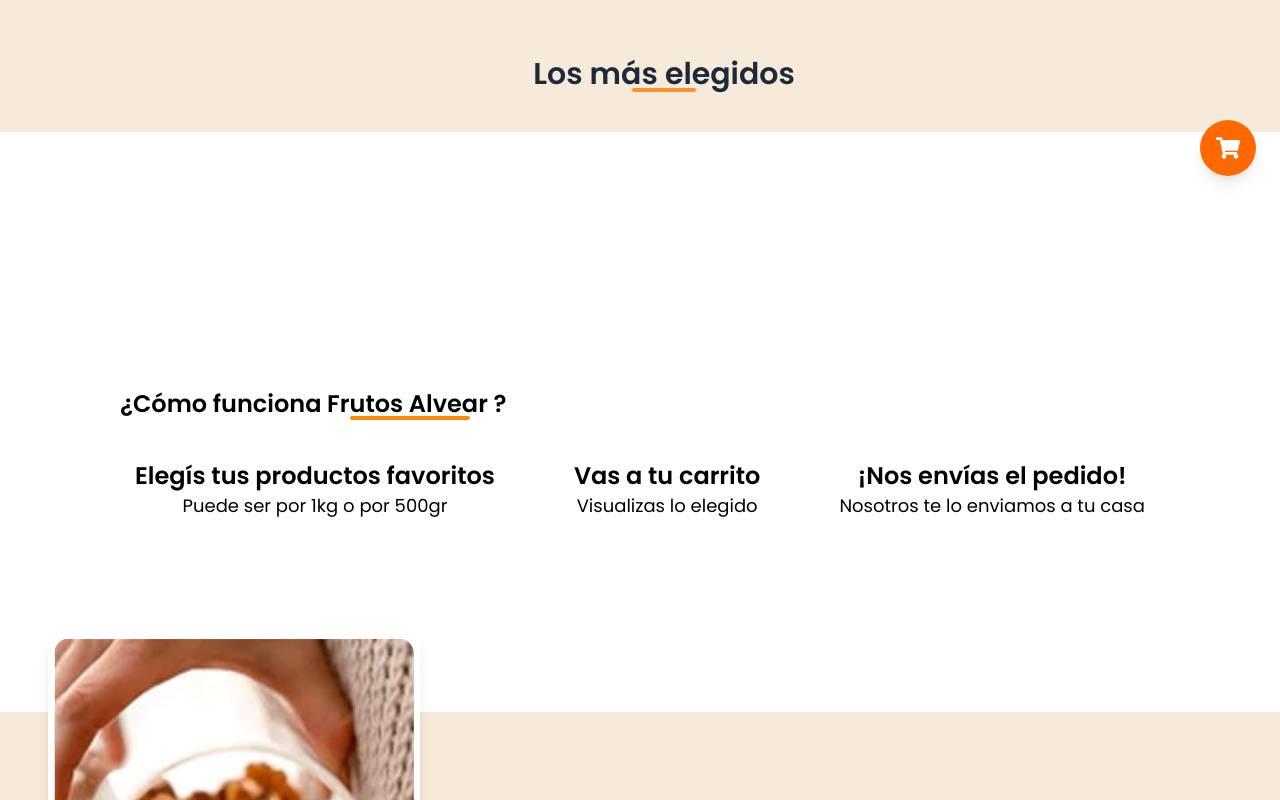
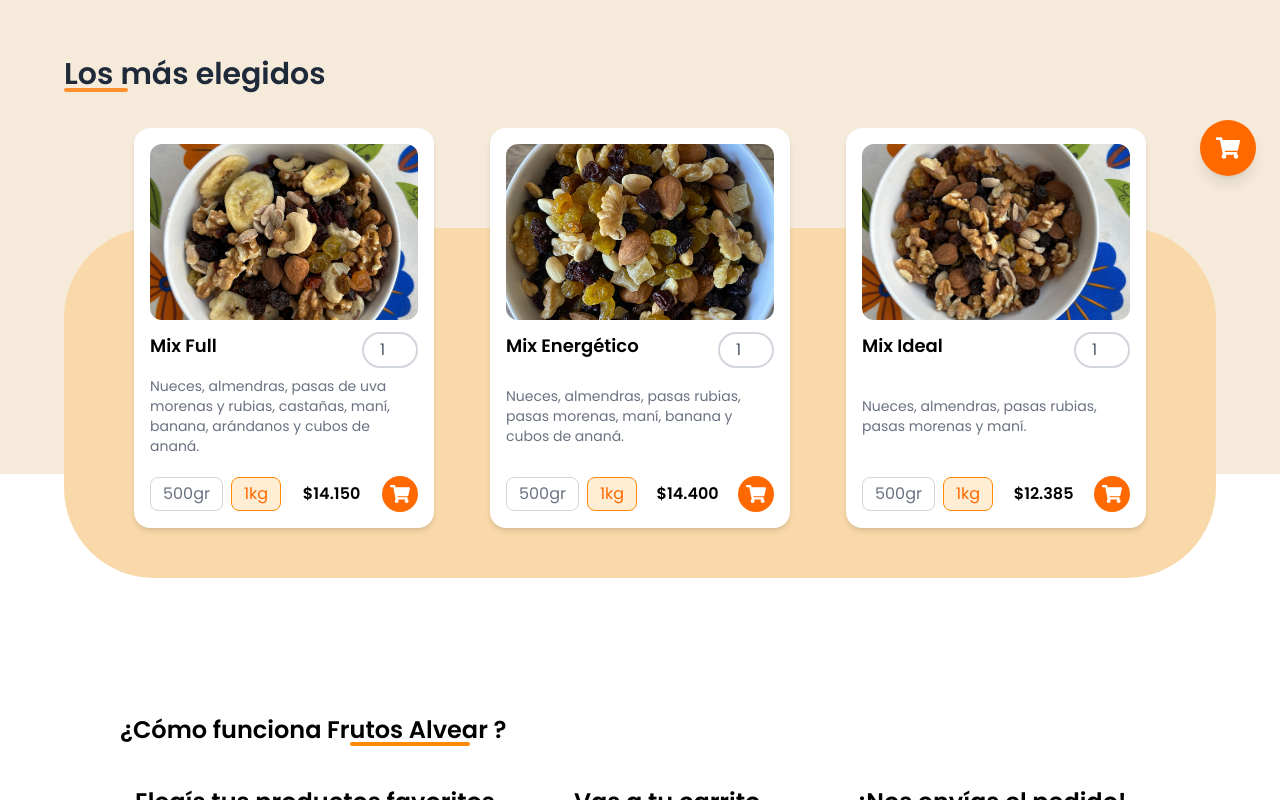
Before and after one commit to Brunoo9/frutos-secos-v2, a React (Vite) app: page / in a window 1280 px wide. Shown: the part 600-1400 px from the top of the page. Built offline with nearby package versions, Linux system fonts and the light colour scheme.

Commit message:
add new seciton and fix bugs

```diff
--- a/src/components/Products/ProductCard.tsx
+++ b/src/components/Products/ProductCard.tsx
@@ -49,7 +49,8 @@
           <div className="flex items-center gap-2 ml-2">
             <input
               type="number"
-              min="1"
+              min={1}
+              max={10}
               value={quantity}
               onChange={(e) => setQuantity(parseInt(e.target.value) || 1)}
               className="w-14 border-2 border-gray-300 rounded-full px-2 py-1 text-center text-gray-600 focus:outline-none"
--- a/src/components/layout/Header.tsx
+++ b/src/components/layout/Header.tsx
@@ -1,6 +1,5 @@
-// import { products } from "../../data/db";
-// import ProductCard from "../Products/ProductCard";
 import Navbar from "./Navbar";
+import SectionMostChosen from "./SectionMostChosen";
 
 const Header = () => {
   return (
@@ -41,20 +40,7 @@
           </div>
         </section>
 
-        <div className=" ml-12 mt-16 md:mt-20 lg:mt-24 flex flex-col items-center justify-center px-4">
-          <h2 className="relative text-2xl md:text-3xl mb-6 font-semibold text-gray-800 ">
-            Los más elegidos
-            <div className="absolute bottom-0 left-1/2 transform -translate-x-1/2 w-12 md:w-14 lg:w-16 h-1 bg-orange-custom rounded-full"></div>
-          </h2>
-
-          {/* <div className="relative w-[70%] h-[250px] bg-orange-500 rounded-4xl flex items-center justify-center">
-            <div className="flex flex-col sm:flex-row gap-4 sm:gap-6 justify-center items-center flex-wrap">
-              <ProductCard product={products[3]} />
-              <ProductCard product={products[1]} />
-              <ProductCard product={products[5]} />
-            </div>
-          </div> */}
-        </div>
+        <SectionMostChosen />
       </div>
     </>
   );
--- a/src/components/layout/SectionAbout.tsx
+++ b/src/components/layout/SectionAbout.tsx
@@ -1,8 +1,12 @@
 const SectionAbout = () => {
   return (
-    <section id="sobre-nosotros" className="px-4 md:px-8 lg:px-20 mt-32 md:mt-48 lg:mt-64 mb-24 md:mb-32 lg:mb-48">
+    <section
+      id="sobre-nosotros"
+      className="px-4 md:px-8 lg:px-20 mt-10 md:mt-32 lg:mt-60 mb-24 md:mb-32 lg:mb-52"
+    >
       <div className="max-w-7xl mx-auto">
-        <h3 className="ml-0 md:ml-4 lg:ml-10 text-xl md:text-2xl font-semibold mb-6 md:mb-8 lg:mb-10">
+        <div className="flex flex-col items-center md:items-start justify-center ">
+          <h3 className="ml-0 md:ml-4 lg:ml-10 text-xl md:text-2xl  font-semibold mb-6 md:mb-8 lg:mb-10">
             ¿Cómo funciona Frutos{" "}
             <span className="relative">
               Alvear{" "}
@@ -10,6 +14,7 @@
             </span>
             ?
           </h3>
+        </div>
 
         <div className="flex flex-col md:flex-row gap-4 md:gap-6 justify-center md:justify-evenly">
           <div className="flex flex-col items-center text-center">
--- /dev/null
+++ b/src/components/layout/SectionMostChosen.tsx
@@ -0,0 +1,34 @@
+import { products } from "../../data/db";
+import ProductCard from "../Products/ProductCard";
+
+const SectionMostChosen = () => {
+  return (
+    <div className="mt-16 md:mt-20 lg:mt-24 flex flex-col items-center justify-center px-4">
+      {/* Título con más separación */}
+      <div className="w-full max-w-6xl flex justify-start mb-4">
+        <h2 className="relative text-2xl md:text-3xl font-semibold text-gray-800">
+          Los más elegidos
+          <div className="absolute bottom-0 left-0 w-12 md:w-14 lg:w-16 h-1 bg-orange-custom rounded-full"></div>
+        </h2>
+      </div>
+
+      {/* Fondo naranja con tarjetas en la parte superior - solo visible desde 1000px */}
+      <div className="relative w-full top-30 max-w-6xl h-[350px] hidden lg:flex items-start justify-center pt-16 bg-orange-custom-light rounded-[90px]">
+        <div className="flex absolute -top-25 flex-col sm:flex-row gap-8 sm:gap-14 justify-center items-center">
+          <ProductCard product={products[5]} />
+          <ProductCard product={products[1]} />
+          <ProductCard product={products[2]} />
+        </div>
+      </div>
+
+      {/* Versión mobile/tablet sin fondo naranja - hasta 1000px */}
+      <div className="flex lg:hidden flex-wrap gap-6 justify-center items-center w-full px-4 max-w-4xl mx-auto">
+        <ProductCard product={products[5]} />
+        <ProductCard product={products[1]} />
+        <ProductCard product={products[2]} />
+      </div>
+    </div>
+  );
+};
+
+export default SectionMostChosen;
--- a/src/index.css
+++ b/src/index.css
@@ -9,6 +9,7 @@
   --color-cream: #f6ebda;
   --color-brown-custom: #2f2105;
   --color-orange-custom: #ff902b;
+  --color-orange-custom-light: #f9d9aa;
 
   /* ... */
 }
--- a/tailwind.config.js
+++ b/tailwind.config.js
@@ -7,6 +7,7 @@
         cream: "#F6EBDA",
         "brown-custom": "#2F2105",
         "orange-custom": "#FF902B",
+        "orange-custom-light": "#F9D9AA",
       },
       fontFamily: {
         poppins: ["Poppins", "sans-serif"],
```
Lines whose indentation alone changed are shown as unchanged.
